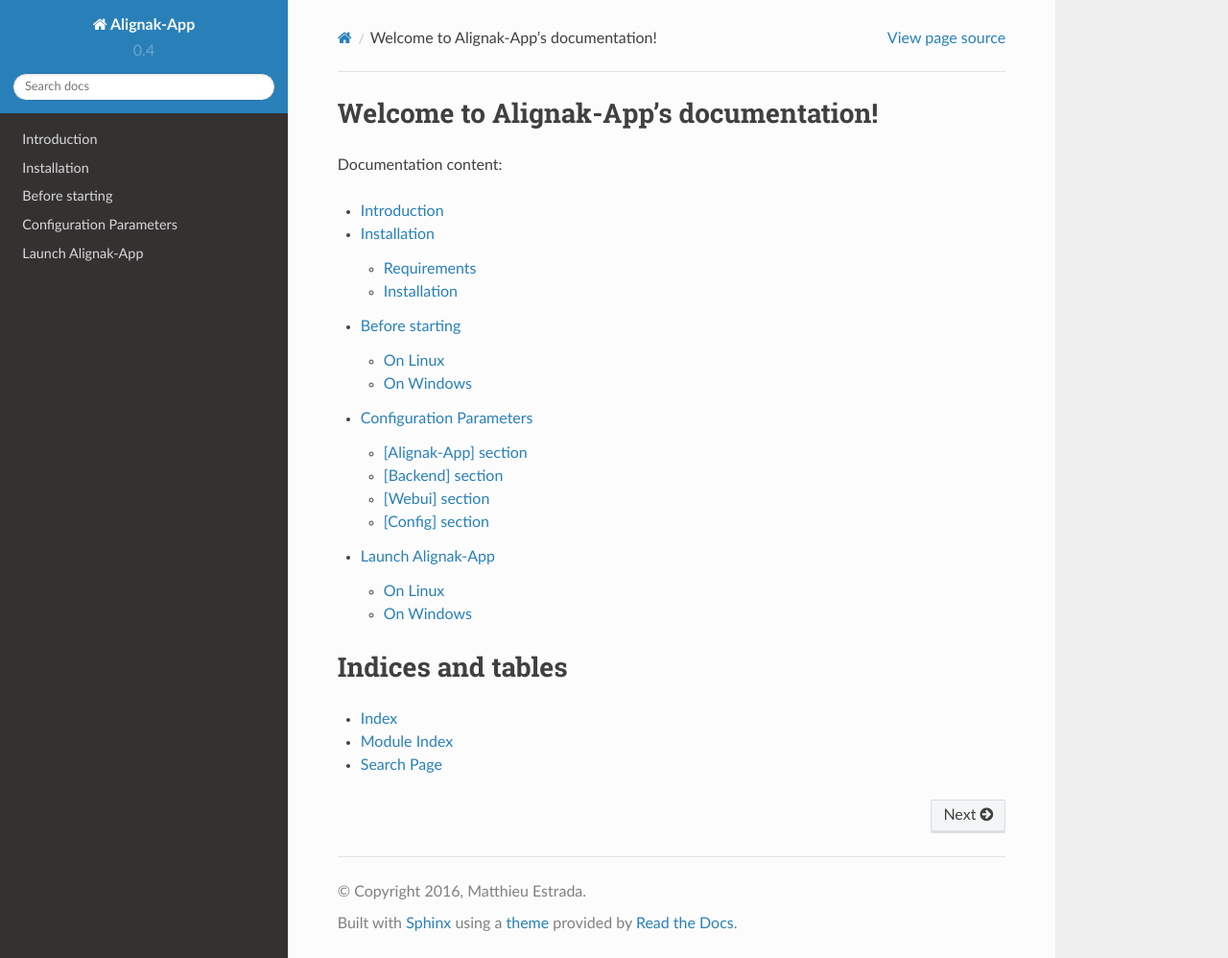
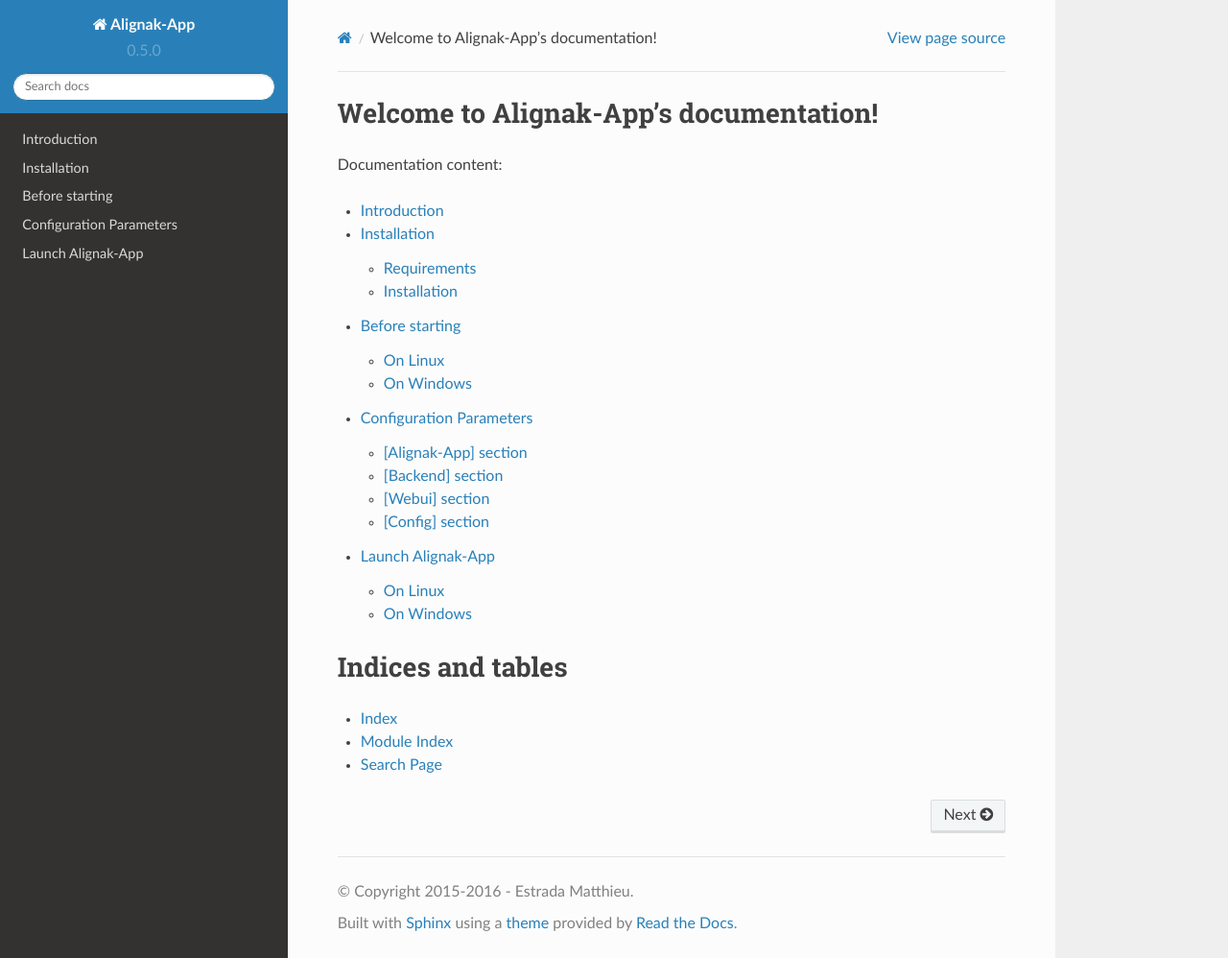
Before and after one commit to Alignak-monitoring-contrib/alignak-app, a Sphinx documentation site: the page built from docs/index.rst, in a window 1280 px wide and 998 px high. Shown: the whole window at 96% size. Built offline with Sphinx 7.4.7 and the Read the Docs theme 2.0.0, drawn with Linux system fonts in a browser that asks for light colours; some of the changed lines change nothing that is shown.

Commit message:
Add data from package inside docs

```diff
--- a/docs/conf.py
+++ b/docs/conf.py
@@ -16,9 +16,11 @@
 # add these directories to sys.path here. If the directory is relative to the
 # documentation root, use os.path.abspath to make it absolute, like shown here.
 #
-#import os
-#import sys
-#sys.path.insert(0, os.path.abspath('../'))
+import os
+import sys
+sys.path.insert(0, os.path.abspath('../'))
+from alignak_app import __version__, __short_version__
+from alignak_app import __copyright__, __author__, __application__
 
 # -- General configuration ------------------------------------------------
 
@@ -49,18 +51,18 @@
 master_doc = 'index'
 
 # General information about the project.
-project = u'Alignak-App'
-copyright = u'2016, Matthieu Estrada'
-author = u'Matthieu Estrada'
+project = __application__
+copyright = __copyright__
+author = __author__
 
 # The version info for the project you're documenting, acts as replacement for
 # |version| and |release|, also used in various other places throughout the
 # built documents.
 #
 # The short X.Y version.
-version = u'0.4'
+version = __version__
 # The full version, including alpha/beta/rc tags.
-release = u'0.4.1'
+release = __short_version__
 
 # The language for content autogenerated by Sphinx. Refer to documentation
 # for a list of supported languages.
```
